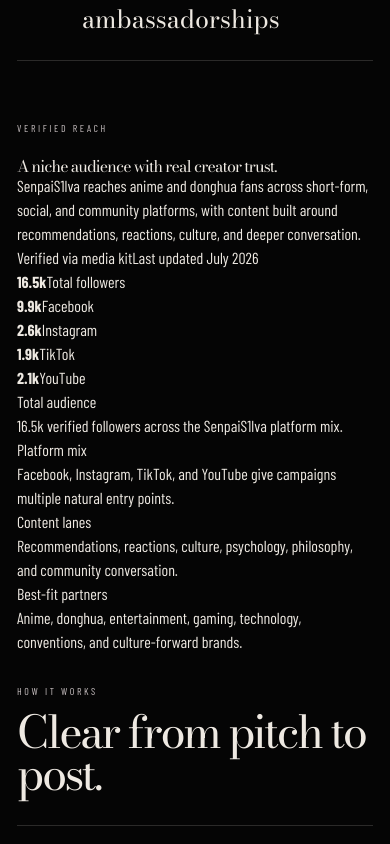
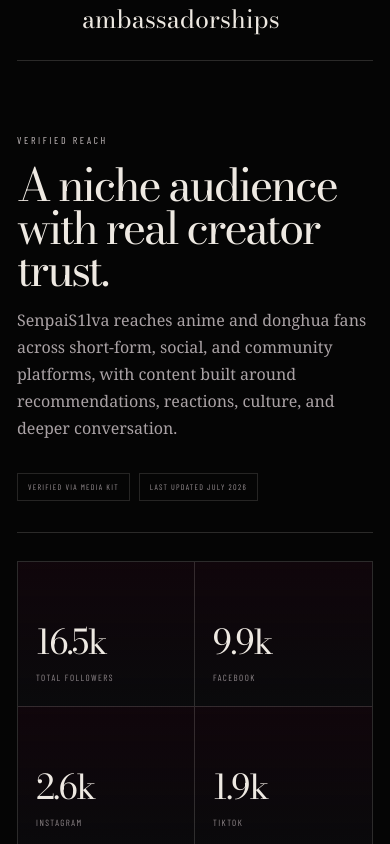
Before and after one commit to draftarc-lab/senpais1lva-site, a Next.js app: page /work-with-me in a window 390 px wide. Shown: the part 1740-2584 px from the top of the page. Built offline with nearby package versions, Linux system fonts and the light colour scheme; no server answers.

Commit message:
Add audience proof layer

```diff
--- a/app/globals.css
+++ b/app/globals.css
@@ -426,6 +426,32 @@
 .trust-grid span { color: var(--signal); font-size: 8px; letter-spacing: .16em; text-transform: uppercase; }
 .trust-grid strong { color: #bdb5b7; font-family: "Iowan Old Style", Georgia, serif; font-size: 13px; font-weight: 400; line-height: 1.45; }
 
+.audience-section { display: grid; grid-template-columns: .78fr 1.22fr; gap: 54px; align-items: stretch; padding: 48px 0 66px; border-top: 1px solid rgba(237,0,102,.22); }
+.audience-intro { display: flex; flex-direction: column; align-items: flex-start; justify-content: center; }
+.audience-intro h2, .work-audience-heading h2 { max-width: 560px; font-size: clamp(45px, 4.9vw, 66px); line-height: .94; }
+.audience-intro > p:not(.eyebrow), .work-audience-heading > p:not(.eyebrow) { max-width: 520px; color: #aaa2a5; font-family: "Iowan Old Style", Georgia, serif; font-size: 16px; line-height: 1.68; }
+.audience-meta { display: flex; flex-wrap: wrap; gap: 9px; margin: 15px 0 26px; }
+.audience-meta span { padding: 7px 10px; border: 1px solid rgba(238,233,226,.14); color: #958d90; font-size: 8px; letter-spacing: .16em; text-transform: uppercase; }
+.audience-grid { display: grid; grid-template-columns: repeat(5, 1fr); border: 1px solid var(--line); background: rgba(7,7,8,.82); }
+.audience-card { min-height: 190px; display: flex; flex-direction: column; justify-content: flex-end; gap: 14px; padding: 21px 18px; border-right: 1px solid var(--line); background: linear-gradient(180deg, rgba(237,0,102,.045), rgba(10,10,12,.92)); transition: transform .25s ease, background .25s ease, border-color .25s ease; }
+.audience-card:last-child { border-right: 0; }
+.audience-card strong { color: var(--paper); font-family: var(--display); font-size: clamp(34px, 4vw, 54px); font-weight: 400; letter-spacing: -.045em; line-height: .9; }
+.audience-card span { color: #8f878a; font-size: 9px; letter-spacing: .16em; text-transform: uppercase; }
+.audience-card:hover { transform: translateY(-4px); background: linear-gradient(180deg, rgba(237,0,102,.11), rgba(13,12,14,.96)); border-color: rgba(237,0,102,.44); }
+
+.work-audience-section { padding: 12px 0 88px; }
+.work-audience-heading { display: grid; grid-template-columns: 1fr .9fr; gap: 46px; align-items: end; padding-bottom: 31px; border-bottom: 1px solid var(--line); }
+.work-audience-heading .eyebrow { grid-column: 1 / -1; margin-bottom: -24px; }
+.work-audience-heading h2 { grid-column: 1; }
+.work-audience-heading > p:not(.eyebrow), .work-audience-heading .audience-meta { grid-column: 2; }
+.work-audience-heading .audience-meta { margin-bottom: 0; }
+.audience-grid--compact { margin-top: 28px; }
+.audience-grid--compact .audience-card { min-height: 145px; }
+.partnership-proof-grid { display: grid; grid-template-columns: repeat(4, 1fr); gap: 1px; margin-top: 12px; border: 1px solid var(--line); background: var(--line); }
+.partnership-proof-grid article { min-height: 170px; padding: 22px; background: #0a0a0c; }
+.partnership-proof-grid span { color: var(--signal); font-size: 8px; letter-spacing: .17em; text-transform: uppercase; }
+.partnership-proof-grid p { margin: 48px 0 0; color: #aaa2a5; font-family: "Iowan Old Style", Georgia, serif; font-size: 13px; line-height: 1.55; }
+
 .reveal-section { animation: section-reveal .7s both; animation-timeline: view(); animation-range: entry 5% cover 23%; }
 .mobile-bottom-rail { display: none; }
 
@@ -483,6 +509,17 @@
   .notes-scroller::-webkit-scrollbar { display: none; }
   .note-teaser-card { min-width: min(82vw, 390px); scroll-snap-align: start; }
   .trust-grid { grid-template-columns: 1fr; }
+  .audience-section { grid-template-columns: 1fr; gap: 28px; padding: 38px 0 56px; }
+  .audience-grid, .audience-grid--compact { grid-template-columns: 1fr 1fr; }
+  .audience-card { min-height: 135px; border-right: 1px solid var(--line); border-bottom: 1px solid var(--line); }
+  .audience-card:nth-child(2n) { border-right: 0; }
+  .audience-card:last-child { grid-column: 1 / -1; border-bottom: 0; }
+  .work-audience-section { padding-bottom: 62px; }
+  .work-audience-heading { grid-template-columns: 1fr; gap: 16px; align-items: start; }
+  .work-audience-heading .eyebrow, .work-audience-heading h2, .work-audience-heading > p:not(.eyebrow), .work-audience-heading .audience-meta { grid-column: 1; margin-bottom: 0; }
+  .partnership-proof-grid { grid-template-columns: 1fr; }
+  .partnership-proof-grid article { min-height: auto; }
+  .partnership-proof-grid p { margin-top: 26px; }
   .start-section { grid-template-columns: 1fr; margin-top: 58px; }
   .start-visual { min-height: 280px; }
   .start-visual::after { background: linear-gradient(0deg, #09090b 0%, transparent 42%); }
```
